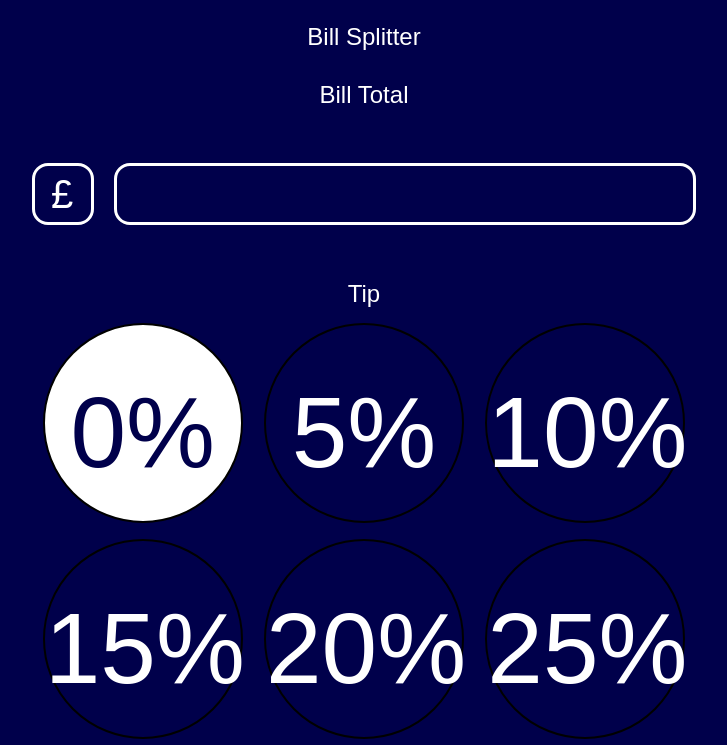
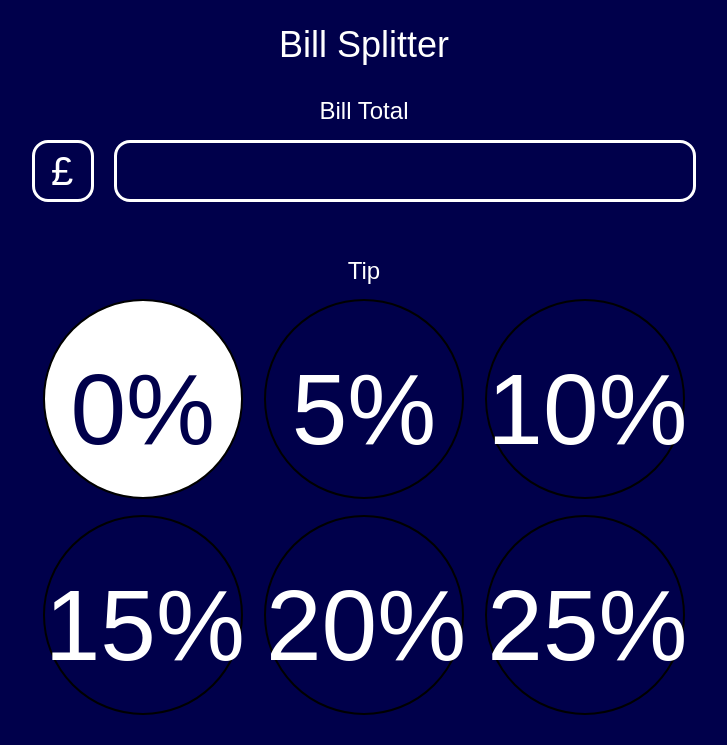
Before and after one commit to Phildallen/bill-spliting-calculator, a React (Create React App) app: page / in a window 1280 px wide. Shown: the top 745 px of the page, without its empty margins (276-1003 px from the left). Built offline with nearby package versions, Linux system fonts and the light colour scheme; a web font is replaced by a local one.

Commit message:
spacing tweaked

```diff
--- a/src/components/Amounts/index.js
+++ b/src/components/Amounts/index.js
@@ -133,11 +133,11 @@ const BillSplitter = () => {
         return (
             <>
                 <div className="content">
-                    <p>Bill Splitter</p>
+                    <h2>Bill Splitter</h2>
+                    <div className="item">
+                        <p className="flexboxHeading2">Bill Total</p>
+                        <div className="bill">
 
-                    <div className="billTotal">
-                        <p>Bill Total</p>
-                        <div className="bill">
                             <div className="currencyBox">
                                 <select defaultValue="" onChange={e => setCurrency(e.target.value)} name="currency"
                                         className={currency === 'CHF' ? "currency chf" : "currency"}>
@@ -152,10 +152,12 @@ const BillSplitter = () => {
                                 </select>
                             </div>
                             <p className="billAmount" onChange={handleBillChange}>
-                                <NumericFormat className="numericFormat" pattern="[0-9]*" inputMode="decimal" value={bill} decimalScale={2} fixedDecimalScale allowNegative={false}/>
+                                <NumericFormat className="numericFormat" pattern="[0-9]*" inputMode="decimal"
+                                               value={bill} decimalScale={2} fixedDecimalScale allowNegative={false}/>
                             </p>
                         </div>
                     </div>
+                    <div className="item">
                         <p>Tip</p>
                         <div className="tipButtons">
                             <button className={tipPercentage === 0 ? "tipSelected" : "tipButton"}
@@ -185,9 +187,9 @@ const BillSplitter = () => {
                             <button className="plusMinusButton" onClick={() => setTipPercentage(tipPercentage + 1)}> +
                             </button>
                         </div>
-
-                    <div>
-                        <p>People</p>
+                    </div>
+                    <div className="item">
+                        <p className="flexboxHeadingHalf">People</p>
                         <div className="adjNumber">
                             <button className="plusMinusButton" onClick={handlePeopleDeduction}> -</button>
                             <span className="displayNumber"><span>{numOfPeople}</span></span>
--- a/src/components/css/index.css
+++ b/src/components/css/index.css
@@ -23,19 +23,29 @@ select {
     flex-wrap: wrap;
     justify-content: space-around;
     text-align: center;
-    align-content: space-around;
+    align-content: center;
     height: auto;
+    /*gap: 2vh;*/
 }
 
-.billTotal {
+.item {
     display: flex;
     flex-direction: column;
-    justify-content: space-around;
+    line-height: 1px;
 }
+
 .bill {
     display: flex;
     gap: 2vw;
     }
+
+.flexboxHeadingHalf {
+    margin-bottom: -0.5vh;
+}
+
+.flexboxHeading2 {
+    margin-bottom: -2vh;
+}
 
 .currencyBox {
     border-style: solid;
```
Lines whose indentation alone changed are shown as unchanged.
